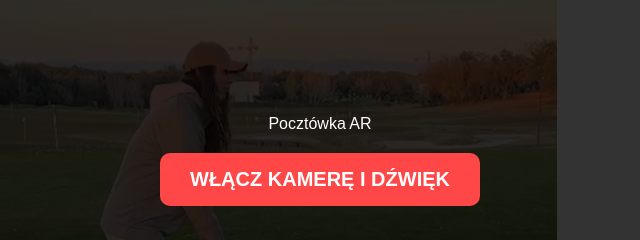
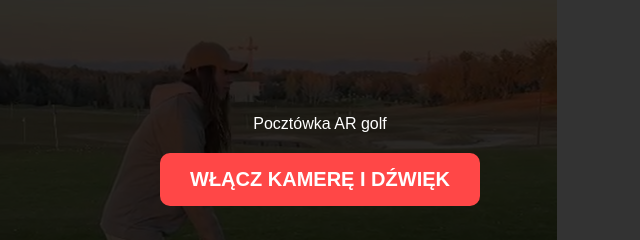
Before and after one commit to janclub7-pm/KartaAR, a plain HTML site: page index.html in a window 1280 px wide. Shown: the part 248-488 px from the top of the page, 320-960 px from the left. Drawn offline with Linux system fonts and the light colour scheme.

Commit message:
Update index.html

```diff
--- a/index.html
+++ b/index.html
@@ -44,7 +44,7 @@
   </head>
   <body>
     <div id="start-screen">
-      <p>Pocztówka AR</p>
+      <p>Pocztówka AR golf</p>
       <button id="start-button">Włącz Kamerę i Dźwięk</button>
     </div>
 
```
